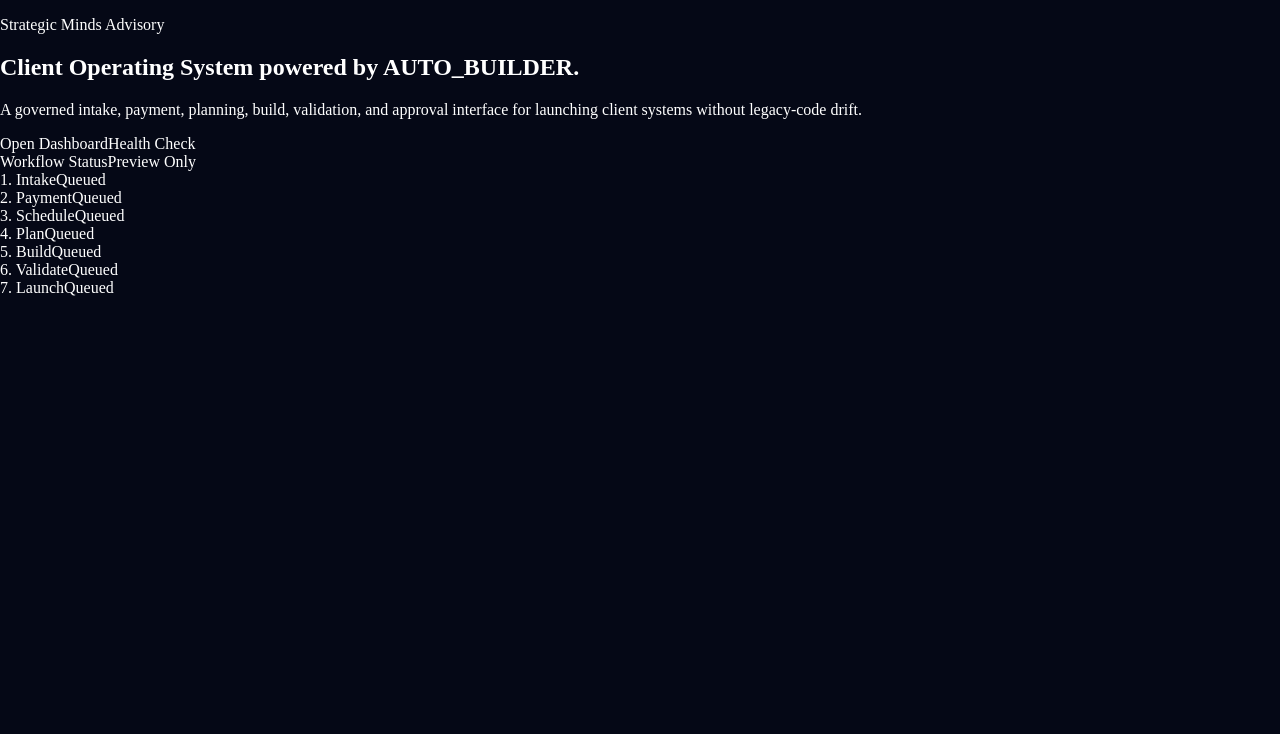
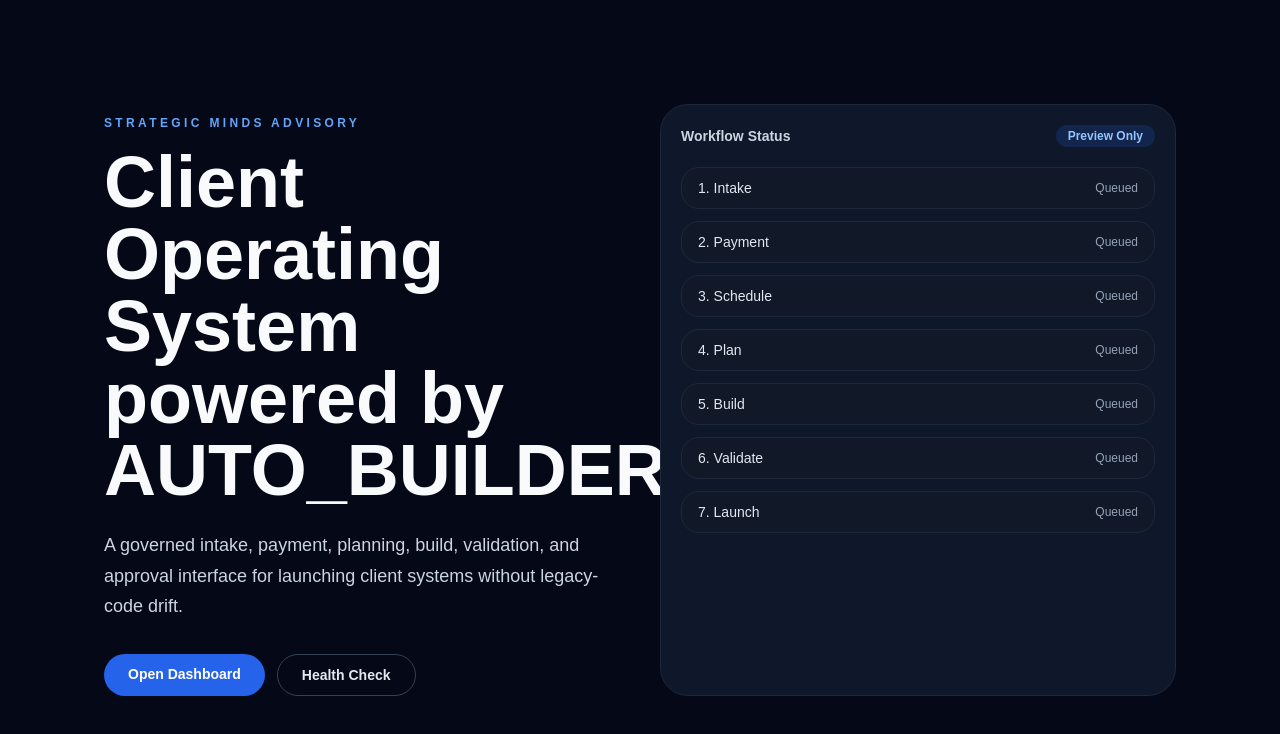
Before and after one commit to Strategic-Minds/strategicminds, a Next.js app: page / in a window 1280 px wide. Shown: the top 734 px of the page. Built offline with nearby package versions, Linux system fonts and the light colour scheme.

Commit message:
fix: remove tailwind utility dependency from home page

```diff
--- a/app/page.tsx
+++ b/app/page.tsx
@@ -2,30 +2,30 @@
 
 export default function HomePage() {
   return (
-    <main className="min-h-screen bg-[#050816] text-slate-50">
-      <section className="mx-auto flex min-h-screen max-w-6xl flex-col justify-center px-6 py-16">
-        <div className="grid gap-10 lg:grid-cols-[1.05fr_0.95fr] lg:items-center">
+    <main style={{ minHeight: '100vh', background: '#050816', color: '#f8fafc', fontFamily: 'Arial, sans-serif' }}>
+      <section style={{ maxWidth: '1120px', margin: '0 auto', padding: '64px 24px', minHeight: '100vh', display: 'flex', alignItems: 'center' }}>
+        <div style={{ display: 'grid', gap: '40px', gridTemplateColumns: 'repeat(auto-fit, minmax(300px, 1fr))', width: '100%' }}>
           <div>
-            <p className="mb-4 text-sm font-semibold uppercase tracking-[0.35em] text-blue-400">Strategic Minds Advisory</p>
-            <h1 className="text-4xl font-bold tracking-tight sm:text-6xl">Client Operating System powered by AUTO_BUILDER.</h1>
-            <p className="mt-6 max-w-2xl text-lg leading-8 text-slate-300">
+            <p style={{ marginBottom: '16px', fontSize: '12px', fontWeight: 700, letterSpacing: '0.28em', textTransform: 'uppercase', color: '#60a5fa' }}>Strategic Minds Advisory</p>
+            <h1 style={{ margin: 0, fontSize: 'clamp(40px, 8vw, 72px)', lineHeight: 1, fontWeight: 800 }}>Client Operating System powered by AUTO_BUILDER.</h1>
+            <p style={{ marginTop: '24px', maxWidth: '680px', fontSize: '18px', lineHeight: 1.7, color: '#cbd5e1' }}>
               A governed intake, payment, planning, build, validation, and approval interface for launching client systems without legacy-code drift.
             </p>
-            <div className="mt-8 flex flex-wrap gap-3">
-              <a href="/dashboard" className="rounded-full bg-blue-600 px-6 py-3 text-sm font-semibold text-white shadow-lg shadow-blue-950/40 hover:bg-blue-500">Open Dashboard</a>
-              <a href="/api/health" className="rounded-full border border-slate-700 px-6 py-3 text-sm font-semibold text-slate-200 hover:border-blue-400">Health Check</a>
+            <div style={{ marginTop: '32px', display: 'flex', flexWrap: 'wrap', gap: '12px' }}>
+              <a href="/dashboard" style={{ borderRadius: '999px', background: '#2563eb', padding: '12px 24px', fontSize: '14px', fontWeight: 700, color: '#ffffff' }}>Open Dashboard</a>
+              <a href="/api/health" style={{ borderRadius: '999px', border: '1px solid #334155', padding: '12px 24px', fontSize: '14px', fontWeight: 700, color: '#e2e8f0' }}>Health Check</a>
             </div>
           </div>
-          <div className="rounded-3xl border border-slate-800 bg-slate-950/70 p-5 shadow-2xl shadow-blue-950/20">
-            <div className="mb-5 flex items-center justify-between">
-              <span className="text-sm font-semibold text-slate-300">Workflow Status</span>
-              <span className="rounded-full bg-blue-500/15 px-3 py-1 text-xs font-semibold text-blue-300">Preview Only</span>
+          <div style={{ borderRadius: '28px', border: '1px solid #1e293b', background: '#0f172a', padding: '20px' }}>
+            <div style={{ marginBottom: '20px', display: 'flex', alignItems: 'center', justifyContent: 'space-between' }}>
+              <span style={{ fontSize: '14px', fontWeight: 700, color: '#cbd5e1' }}>Workflow Status</span>
+              <span style={{ borderRadius: '999px', background: 'rgba(37, 99, 235, 0.18)', padding: '4px 12px', fontSize: '12px', fontWeight: 700, color: '#93c5fd' }}>Preview Only</span>
             </div>
-            <div className="space-y-3">
+            <div style={{ display: 'grid', gap: '12px' }}>
               {phases.map((phase, index) => (
-                <div key={phase} className="flex items-center justify-between rounded-2xl border border-slate-800 bg-slate-900/80 px-4 py-3">
-                  <span className="text-sm text-slate-200">{index + 1}. {phase}</span>
-                  <span className="text-xs text-slate-400">Queued</span>
+                <div key={phase} style={{ display: 'flex', alignItems: 'center', justifyContent: 'space-between', borderRadius: '18px', border: '1px solid #1e293b', background: '#111827', padding: '12px 16px' }}>
+                  <span style={{ fontSize: '14px', color: '#e2e8f0' }}>{index + 1}. {phase}</span>
+                  <span style={{ fontSize: '12px', color: '#94a3b8' }}>Queued</span>
                 </div>
               ))}
             </div>
```
